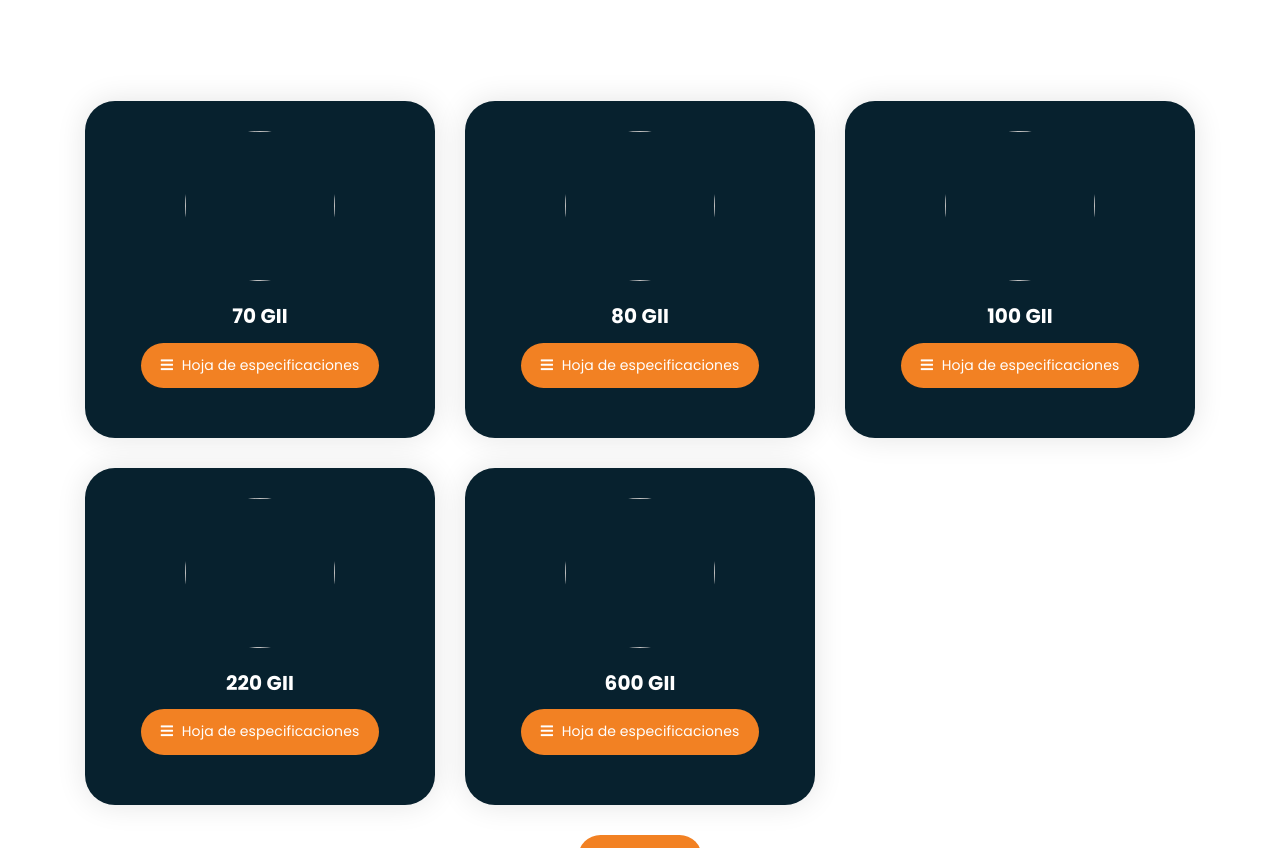
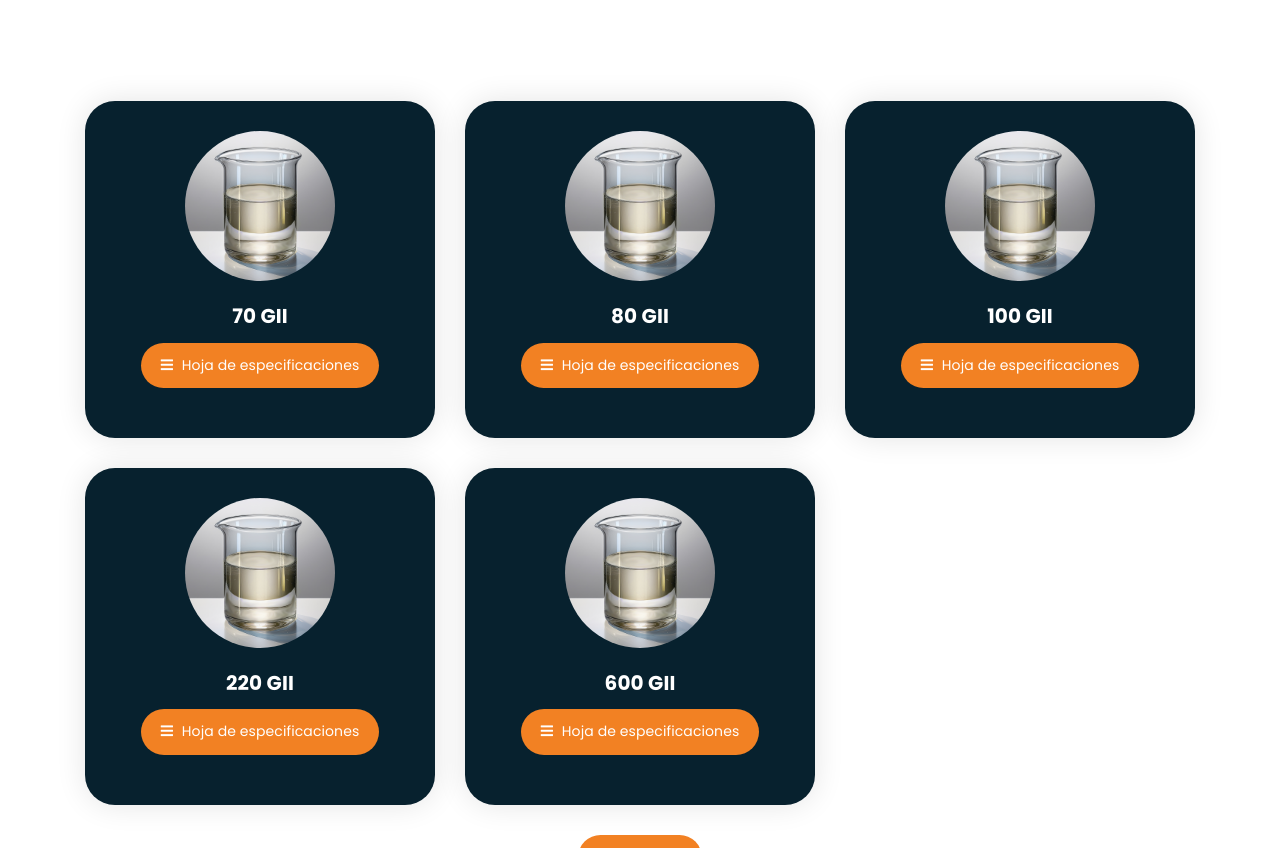
Before and after one commit to MGO-ind/Quimica-ob, a plain HTML site: page productos-a-basicos/product-g2.html in a window 1280 px wide. Shown: the part 500-1348 px from the top of the page. Drawn offline with nearby package versions, Linux system fonts and the light colour scheme.

Commit message:
Update product images in product-g1.html, product-g2.html, and product-g3.html for improved visual representation

```diff
--- a/productos-a-basicos/product-g2.html
+++ b/productos-a-basicos/product-g2.html
@@ -111,7 +111,7 @@
 				<div class="col-lg-4 col-md-6 text-center aditivos">
 					<div class="single-product-item">
 						<div class="product-image">
-							<a href="../single-product.html"><img src="assets/img/products/product_1.png" alt=""></a>
+							<a href="../single-product.html"><img src="../assets/img/products/productos2.png" alt=""></a>
 						</div>
 						<h3>70 GII</h3>
 						<!--p class="product-price"><span>Solicita Cotización</span> correo@qob.com </p-->
@@ -121,7 +121,7 @@
                 <div class="col-lg-4 col-md-6 text-center aditivos">
                     <div class="single-product-item">
 						<div class="product-image">
-							<a href="../single-product.html"><img src="assets/img/products/product_1.png" alt=""></a>
+							<a href="../single-product.html"><img src="../assets/img/products/productos2.png" alt=""></a>
 						</div>
 						<h3>80 GII</h3>
 						<!--p class="product-price"><span>Solicita Cotización</span> correo@qob.com </p-->
@@ -131,7 +131,7 @@
                 <div class="col-lg-4 col-md-6 text-center aditivos">
                     <div class="single-product-item">
 						<div class="product-image">
-							<a href="../single-product.html"><img src="assets/img/products/product_1.png" alt=""></a>
+							<a href="../single-product.html"><img src="../assets/img/products/productos2.png" alt=""></a>
 						</div>
 						<h3>100 GII</h3>
 						<!--p class="product-price"><span>Solicita Cotización</span> correo@qob.com </p-->
@@ -141,7 +141,7 @@
                 <div class="col-lg-4 col-md-6 text-center aditivos">
                     <div class="single-product-item">
 						<div class="product-image">
-							<a href="../single-product.html"><img src="assets/img/products/product_1.png" alt=""></a>
+							<a href="../single-product.html"><img src="../assets/img/products/productos2.png" alt=""></a>
 						</div>
 						<h3>220 GII</h3>
 						<!--p class="product-price"><span>Solicita Cotización</span> correo@qob.com </p-->
@@ -151,7 +151,7 @@
                 <div class="col-lg-4 col-md-6 text-center aditivos">
                     <div class="single-product-item">
 						<div class="product-image">
-							<a href="../single-product.html"><img src="assets/img/products/product_1.png" alt=""></a>
+							<a href="../single-product.html"><img src="../assets/img/products/productos2.png" alt=""></a>
 						</div>
 						<h3>600 GII</h3>
 						<!--p class="product-price"><span>Solicita Cotización</span> correo@qob.com </p-->
```
Also changed, not shown: productos-a-basicos/product-g1.html (+3 -3 lines), productos-a-basicos/product-g3.html (+3 -3 lines).
